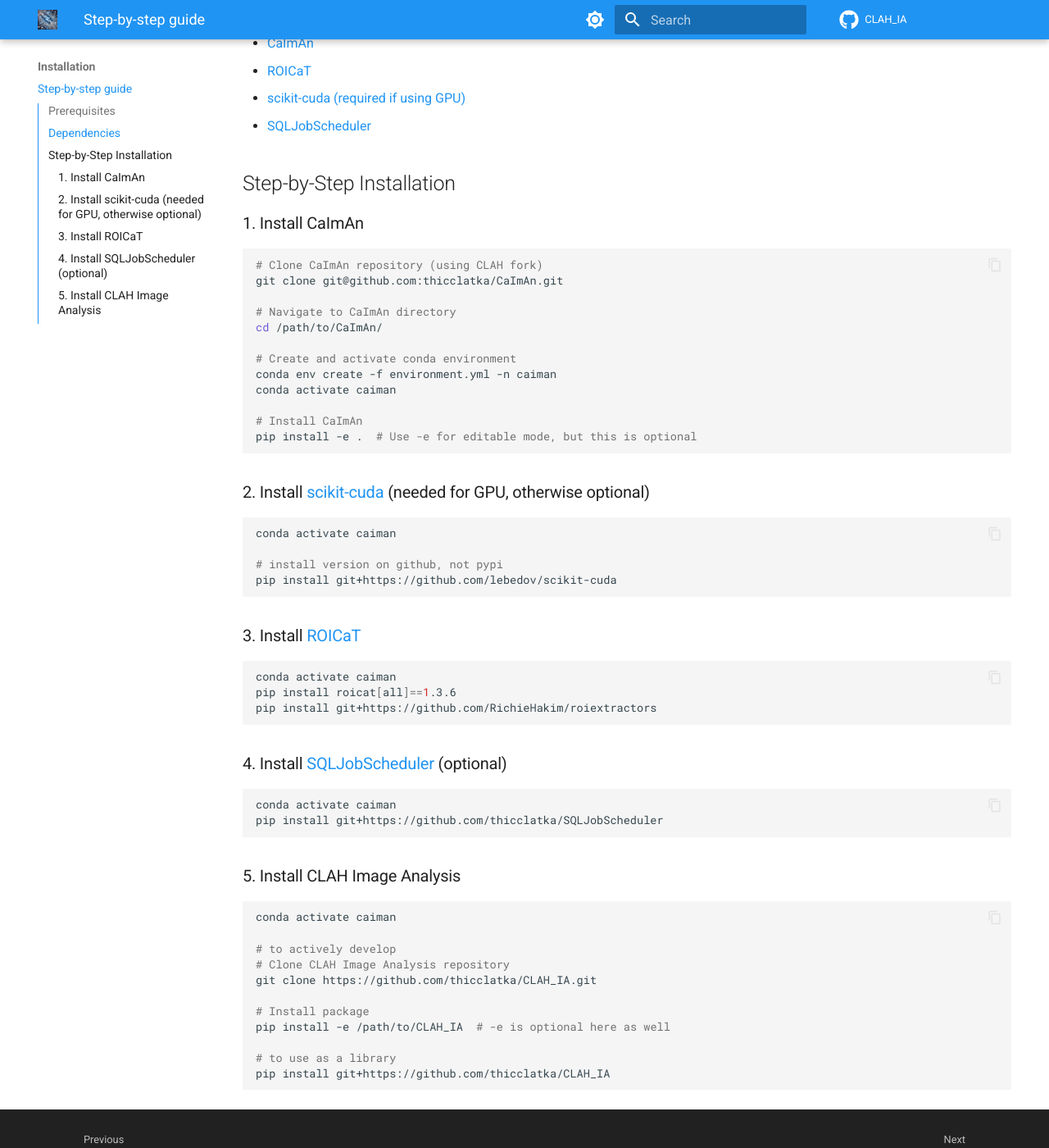
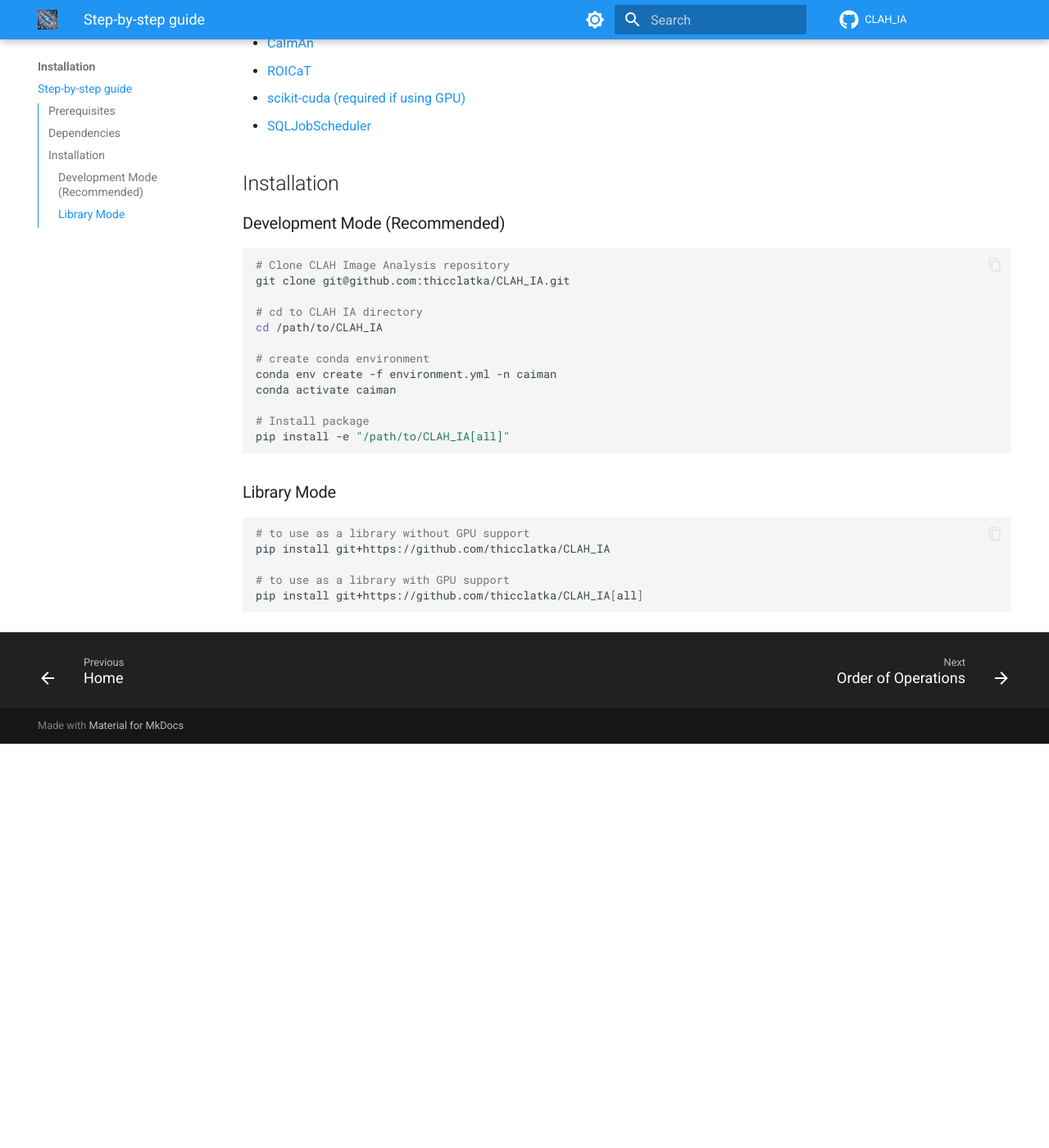
Before and after one commit to thicclatka/CLAH_IA, an MkDocs documentation site: the page built from docs/1_installation.md, in a window 1280 px wide and 1400 px high, scrolled down 632 px. Shown: the whole window at 82% size. Built offline with MkDocs 1.6.1 and Material for MkDocs 9.7.7, drawn with Linux system fonts in a browser that asks for light colours; comment, search, counter and statistics services are not loaded; after the commit the page ends 1539 px from its top, so only the background shows below that.

````diff
--- a/docs/1_installation.md
+++ b/docs/1_installation.md
@@ -19,61 +19,31 @@
 - [scikit-cuda (required if using GPU)](https://github.com/lebedov/scikit-cuda)
 - [SQLJobScheduler](https://github.com/thicclatka/SQLJobScheduler)
 
-## Step-by-Step Installation
+## Installation
 
-### 1. Install CaImAn
+### Development Mode (Recommended)
 
 ```bash
-# Clone CaImAn repository (using CLAH fork)
-git clone git@github.com:thicclatka/CaImAn.git
+# Clone CLAH Image Analysis repository
+git clone git@github.com:thicclatka/CLAH_IA.git
 
-# Navigate to CaImAn directory
-cd /path/to/CaImAn/
+# cd to CLAH IA directory
+cd /path/to/CLAH_IA
 
-# Create and activate conda environment
+# create conda environment
 conda env create -f environment.yml -n caiman
 conda activate caiman
 
-# Install CaImAn
-pip install -e .  # Use -e for editable mode, but this is optional
+# Install package
+pip install -e "/path/to/CLAH_IA[all]"
 ```
 
-### 2. Install [scikit-cuda](https://github.com/lebedov/scikit-cuda) (needed for GPU, otherwise optional)
+### Library Mode
 
 ```bash
-conda activate caiman
+# to use as a library without GPU support
+pip install git+https://github.com/thicclatka/CLAH_IA
 
-# install version on github, not pypi
-pip install git+https://github.com/lebedov/scikit-cuda
+# to use as a library with GPU support
+pip install git+https://github.com/thicclatka/CLAH_IA[all]
 ```
-
-### 3. Install [ROICaT](https://github.com/RichieHakim/ROICaT)
-
-```bash
-conda activate caiman
-pip install roicat[all]==1.3.6
-pip install git+https://github.com/RichieHakim/roiextractors
-```
-
-### 4. Install [SQLJobScheduler](https://github.com/thicclatka/SQLJobScheduler) (optional)
-
-```bash
-conda activate caiman
-pip install git+https://github.com/thicclatka/SQLJobScheduler
-```
-
-### 5. Install CLAH Image Analysis
-
-```bash
-conda activate caiman
-
-# to actively develop
-# Clone CLAH Image Analysis repository
-git clone https://github.com/thicclatka/CLAH_IA.git
-
-# Install package
-pip install -e /path/to/CLAH_IA  # -e is optional here as well
-
-# to use as a library
-pip install git+https://github.com/thicclatka/CLAH_IA
-```
````
Also changed, not shown: environment.yml (added, +59 -0 lines), pyproject.toml (+14 -3 lines).
